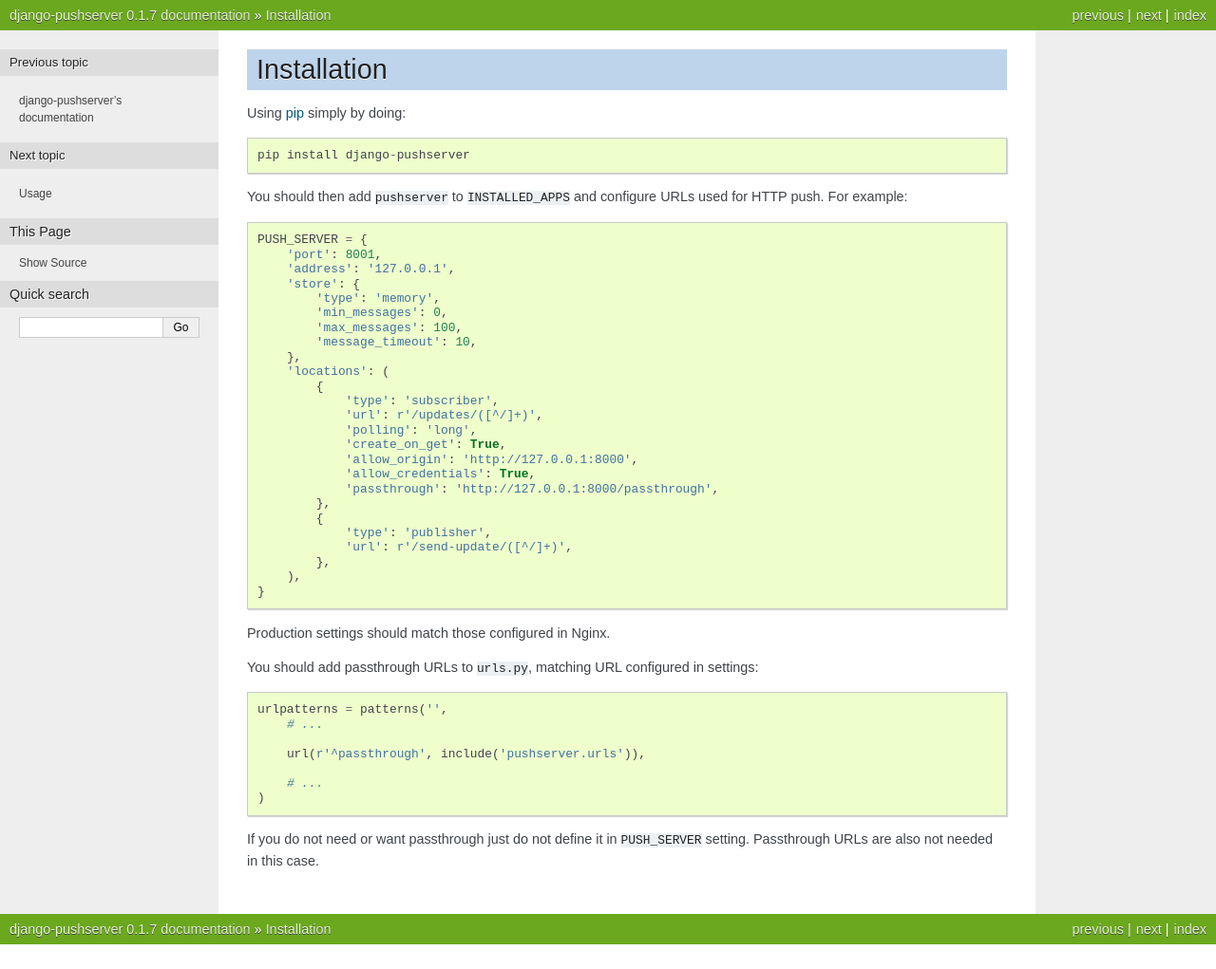
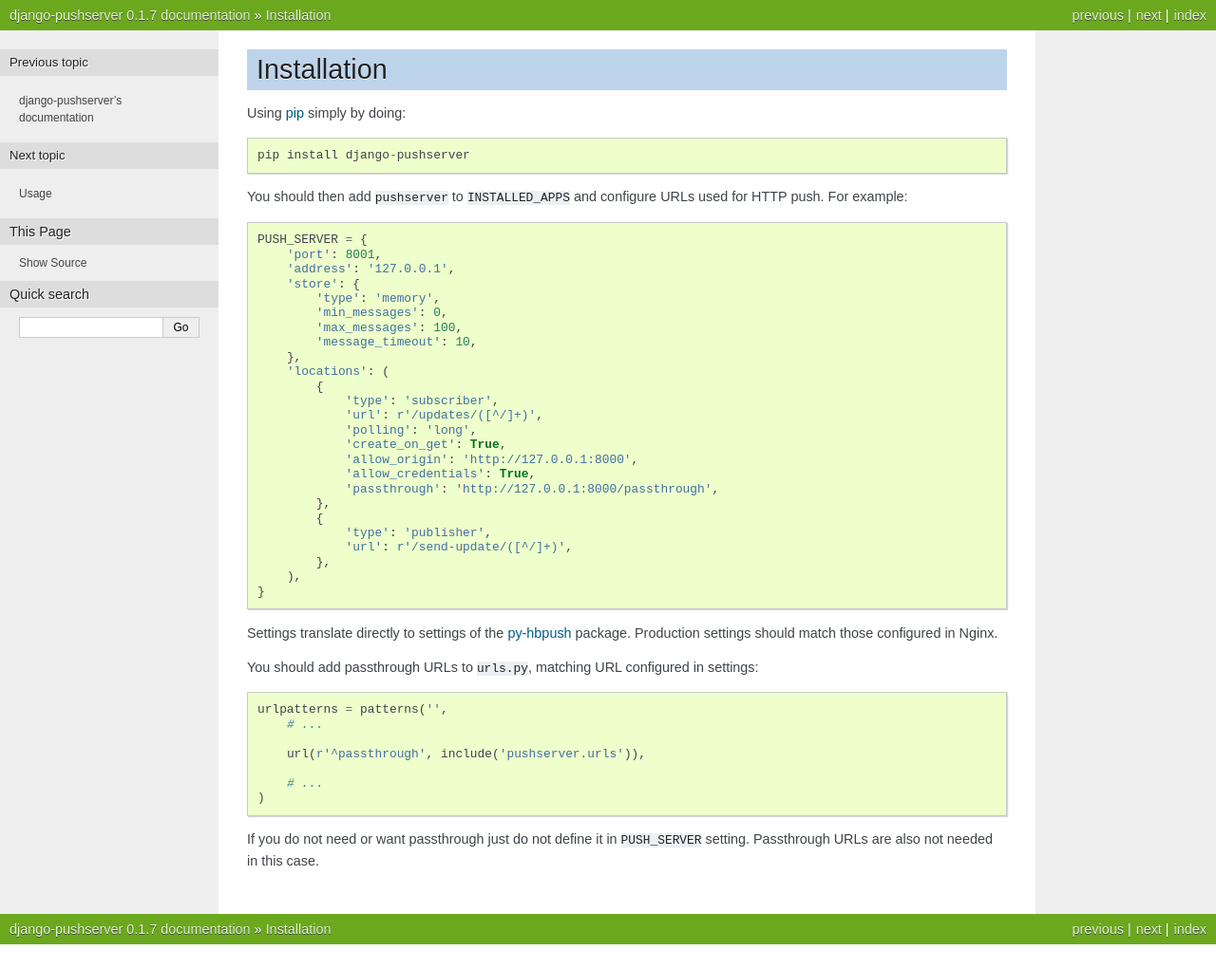
Before and after one commit to mitar/django-pushserver, a Sphinx documentation site: the page built from docs/installation.rst, in a window 1280 px wide. Shown: the whole page at 95% size. Built offline with Sphinx 7.4.7, drawn with Linux system fonts in a browser that asks for light colours.

Commit message:
Added documentation reference for settings.

```diff
--- a/docs/installation.rst
+++ b/docs/installation.rst
@@ -36,7 +36,10 @@
         ),
     }
 
-Production settings should match those configured in Nginx.
+Settings translate directly to settings of the `py-hbpush`_ package. Production
+settings should match those configured in Nginx.
+
+.. _py-hbpush: https://github.com/mitar/py-hbpush/tree/mitar
 
 You should add passthrough URLs to ``urls.py``, matching URL configured in
 settings::
```
